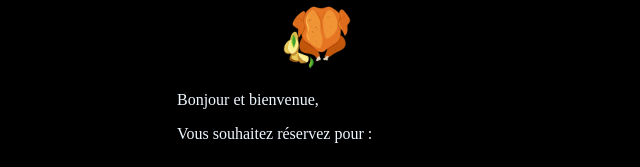
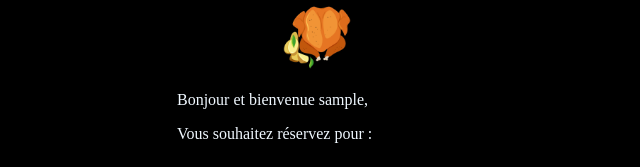
Before and after one commit to laurentmahieu/chicken_order, a Vue app: page /home in a window 1280 px wide. Shown: the top 167 px of the page, without its empty margins (323-963 px from the left). Built offline with nearby package versions, Linux system fonts and the light colour scheme; sample sign-in values are in the browser's storage.

Commit message:
fill user known

```diff
--- a/src/views/HomeView.vue
+++ b/src/views/HomeView.vue
@@ -5,7 +5,7 @@
     <img src="/android-chrome-384x384.png" alt="alt" id="homeHeaderImg" />
   </div>
   <div class="container">
-    <p>Bonjour et bienvenue,</p>
+    <p>Bonjour et bienvenue{{ ` ${name}` }},</p>
     <p>Vous souhaitez réservez pour :</p>
 
     <div id="daychoice">
@@ -79,6 +79,10 @@ export default defineComponent({
     };
   },
 
+  mounted() {
+    this.name = localStorage.getItem("username") ?? "";
+  },
+
   methods: {
     clearForm() {
       this.choosenday = null;
@@ -92,7 +96,7 @@ export default defineComponent({
 
     handleSave() {
       if (this.choosenday) {
-        if (this.name) {
+        if (this.name?.trim()) {
           if (
             this.lickChicken ||
             this.chicken ||
@@ -101,6 +105,8 @@ export default defineComponent({
           ) {
             //
             alert("Merci, à très vite");
+            localStorage.setItem("username", this.name);
+            this.$router.push("/");
           } else {
             alert(
               "Veuillez au moins indiquer une quantité positive pour un article "
```
